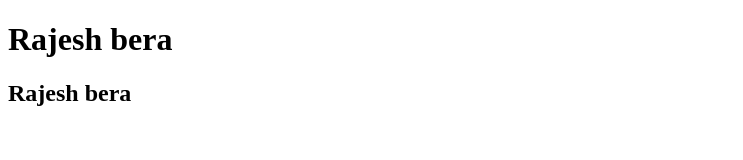
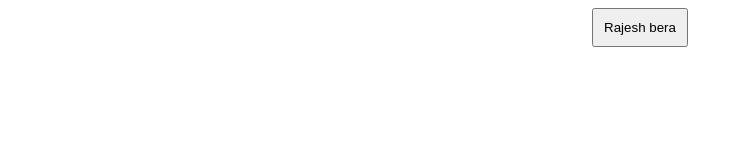
Before and after one commit to Rajeshbera40/demo1, a plain HTML site: page index.html in a window 1280 px wide. Shown: the whole page, without its empty margins (0-743 px from the left). Drawn offline with Linux system fonts and the light colour scheme.

Commit message:
some add

```diff
--- a/index.html
+++ b/index.html
@@ -4,11 +4,11 @@
     <meta charset="UTF-8" />
     <meta http-equiv="X-UA-Compatible" content="IE=edge" />
     <meta name="viewport" content="width=device-width, initial-scale=1.0" />
-    <title>Document</title>
+
     <link rel="stylesheet" href="style.css">
   </head>
   <body>
-    <h1>Rajesh bera</h1>
-    <h2>Rajesh bera</h2>
+    <button class="button">Rajesh bera</button>
+
   </body>
 </html>
--- a/style.css
+++ b/style.css
@@ -0,0 +1,13 @@
+
+*{
+    display: flex;
+    justify-content: center;
+    align-items: center;
+
+}
+
+.button{
+
+    padding: 10px;
+    cursor: pointer;
+}
```
